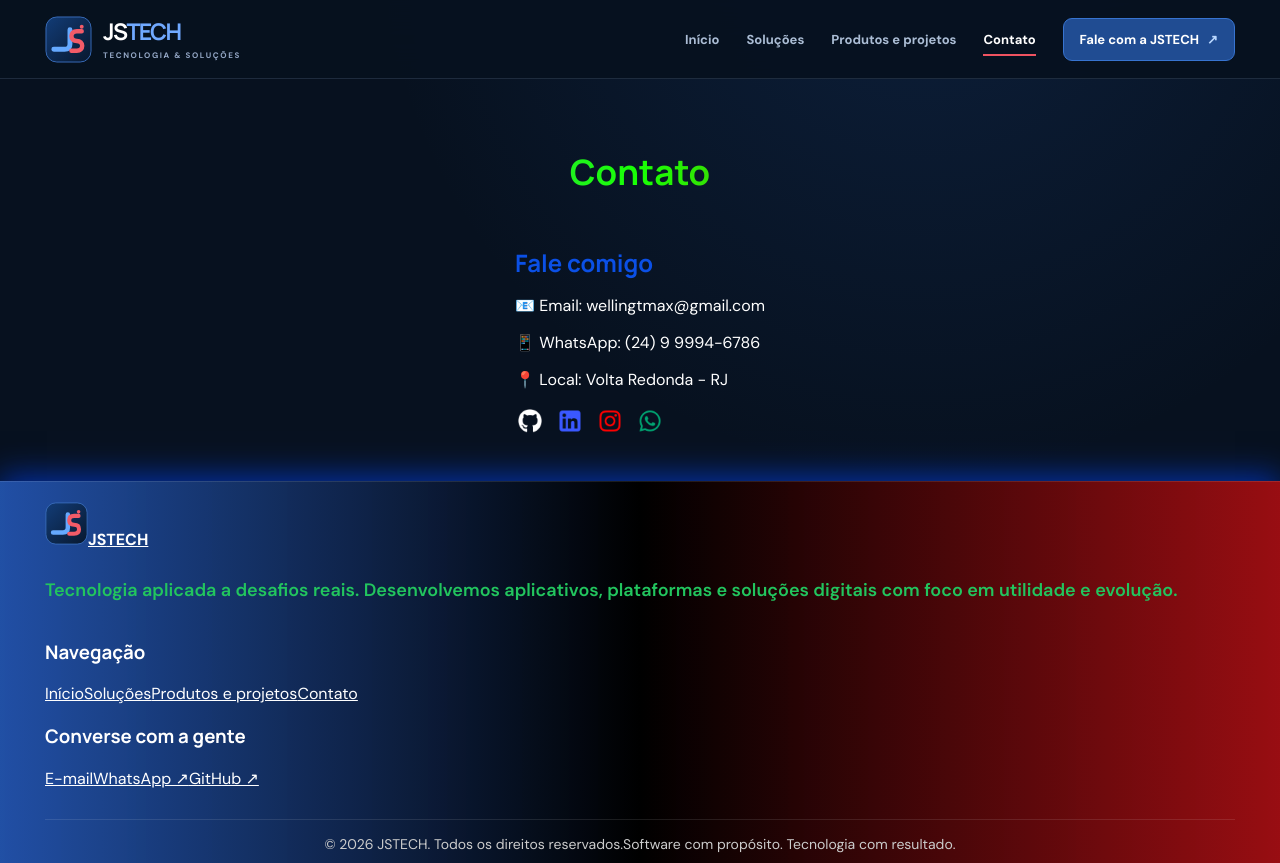
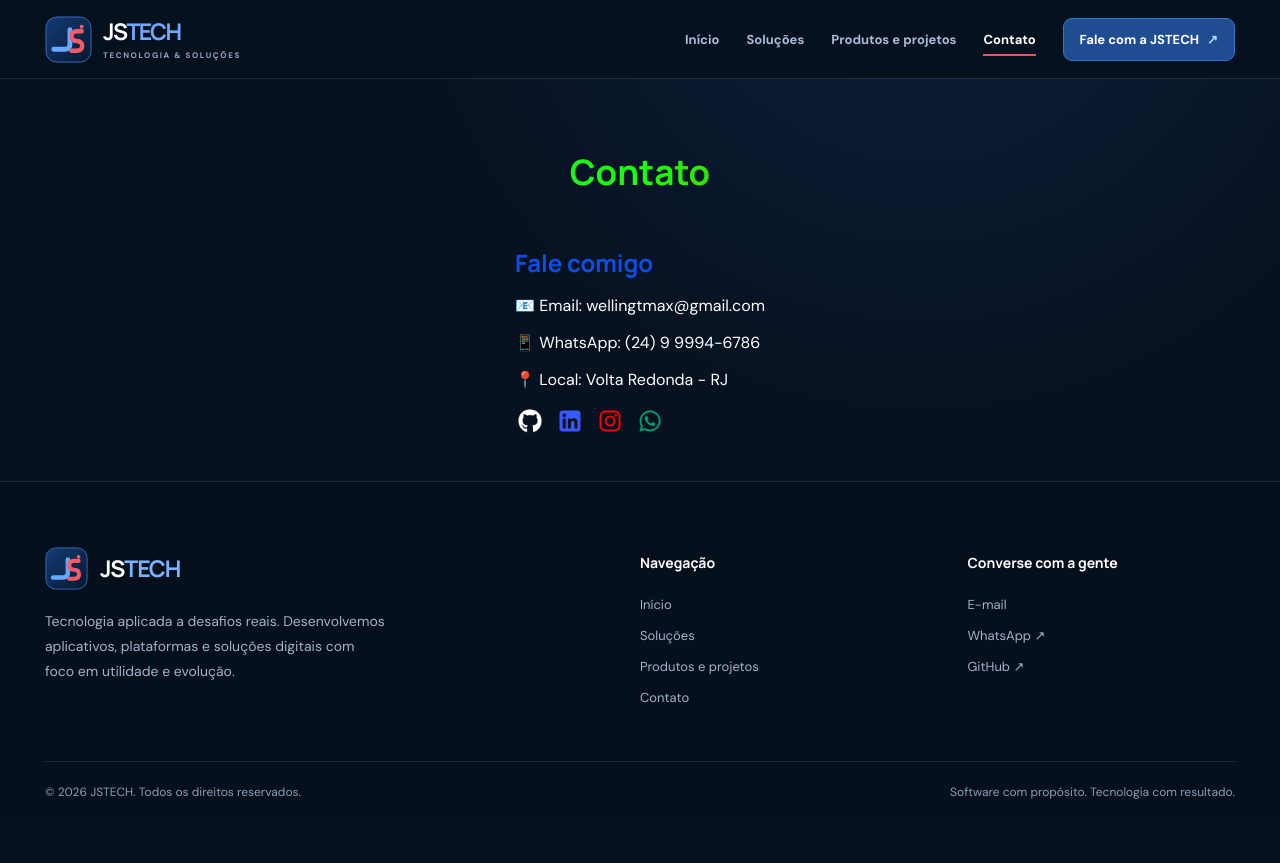
Before and after one commit to wellingtmax/portifolio-angular, an Angular app: page /contato in a window 1280 px wide. After the commit the page ends 822 px from the top, so only its background shows below. Built offline with nearby package versions, Linux system fonts and the light colour scheme.

Commit message:
feat(jstech): identidade visual corporativa e navegação

```diff
--- a/src/app/shared/footer/footer.component.css
+++ b/src/app/shared/footer/footer.component.css
@@ -1,125 +1,13 @@
-/* =======================
-   FOOTER GERAL
-======================= */
-.footer {
-  background: linear-gradient(90deg, #2a66d6bb,#000000, #db0c0caf);
-  color: #fff;
-  padding: 20px 15px 10px; /* antes estava grande */
-  margin-top: auto;
-
-  /* efeito premium */
-  border-top: 1px solid rgba(255,255,255,0.1);
-  box-shadow: 0 -5px 30px rgba(0, 68, 255, 0.603);
-}
-
-/* =======================
-   CONTAINER
-======================= */
-.footer-container {
-  max-width: 1200px;
-  margin: auto;
-
-  display: flex;
-  justify-content: space-between;
-  align-items: center;
-  flex-wrap: wrap;
-
-  gap: 15px; /* diminui espaço */
-}
-
-/* =======================
-   BRAND (TECNOLOGIAS)
-======================= */
-.footer-brand {
-  display: flex;
-  flex-direction: column;
-  gap: 10px;
-}
-
-.footer-brand p {
-  font-size: 18px;
-  font-weight: 600;
-  color: #22c55e;
-}
-
-/* Ícones das tecnologias */
-.footer-brand img {
-  display: inline-block;
-}
-
-.footer-brand img:hover {
-  transform: scale(1.2);
-  filter: drop-shadow(0 0 8px #22c55e);
-}
-
-/* =======================
-   REDES SOCIAIS
-======================= */
-.footer-social {
-  text-align: center;
-}
-
-.footer-social h3 {
-  margin-bottom: 10px;
-}
-
-/* Container dos ícones */
-.icons {
-  display: flex;
-  gap: 15px;
-  flex-wrap: wrap;
-  justify-content: center;
-}
-
-/* Ícones */
-.icons img {
-  transition: 0.3s;
-  cursor: pointer;
-}
-
-/* Hover bonito */
-.icons img:hover {
-  transform: scale(1.2);
-  filter: drop-shadow(0 0 10px #ebec95);
-}
-
-/* =======================
-   FOOTER BOTTOM
-======================= */
-.footer-bottom {
-  text-align: center;
-  margin-top: 30px;
-  padding-top: 15px;
-  border-top: 1px solid rgba(255,255,255,0.1);
-  font-size: 14px;
-  color: #ccc;
-}
-
-.footer-bottom a {
-  color: #22c55e;
-  text-decoration: none;
-  font-weight: 600;
-  font-size: 20px;
-  font-family: 'Gill Sans', 'Gill Sans MT', Calibri, 'Trebuchet MS', sans-serif;
-}
-
-/* =======================
-   TECH ICONS (DENTRO DO BRAND)
-======================= */
-.tech-icons {
-  display: flex;
-  flex-wrap: wrap; /* quebra só se precisar */
-  gap: 10px;
-  align-items: center;
-}
-
-/* deixa menor e mais elegante */
-.tech-icons img {
-  width: 30px;
-  transition: 0.3s;
-}
-
-.tech-icons img:hover {
-  transform: scale(1.2);
-  filter: drop-shadow(0 0 8px #22c55e);
-}
+.footer { border-top:1px solid var(--line); background:#06101d; margin-top:auto; }
+.footer-main { display:grid; grid-template-columns:2fr 1fr 1fr; gap:60px; padding-top:65px; padding-bottom:55px; }
+.footer-logo { display:flex; align-items:center; gap:12px; text-decoration:none; }
+.footer-logo img { border-radius:10px; }
+.footer-logo strong { font-family:Manrope,Arial,sans-serif; font-size:23px; letter-spacing:-.05em; color:white; }
+.footer-logo strong span { color:#7ab4ff; }
+.footer-brand p { max-width:340px; color:var(--muted); line-height:1.8; font-size:14px; margin-top:19px; }
+.footer-column { display:flex; flex-direction:column; align-items:flex-start; gap:14px; }
+.footer-column h3 { font-size:14px; color:white; margin:6px 0 10px; }
+.footer-column a { text-decoration:none; color:var(--muted); font-size:13px; }
+.footer-column a:hover { color:var(--blue-soft); }
+.footer-bottom { padding-block:22px; display:flex; justify-content:space-between; gap:15px; border-top:1px solid var(--line); color:#8b9db4; font-size:12px; }
+@media(max-width:740px) { .footer-main { grid-template-columns:1fr 1fr; gap:35px; padding-block:45px; } .footer-brand { grid-column:1/-1; } .footer-bottom { flex-direction:column; } }
```
